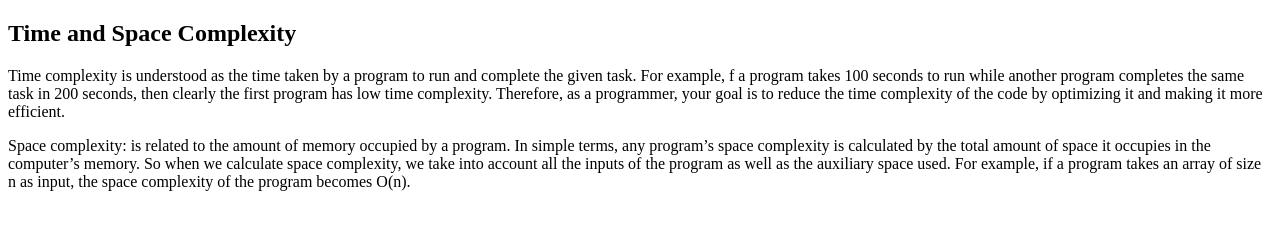
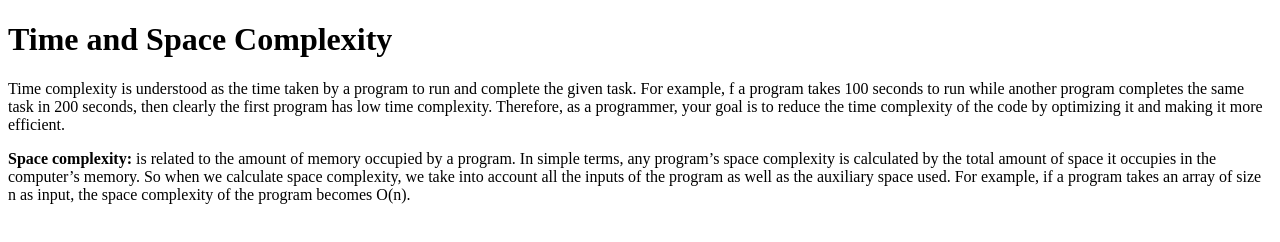
Before and after one commit to acciojob/time-and-space-complexity-Mohd1999-collb, a website: page main.html in a window 1280 px wide. Drawn offline with Linux system fonts and the light colour scheme.

Commit message:
created a submission

```diff
--- a/main.html
+++ b/main.html
@@ -8,7 +8,7 @@
 
 <body>
 	<!-- the entire body must be written by student -->
-	<h2>Time and Space Complexity</h2>
+	<h1>Time and Space Complexity</h1>
 	<p>
 		Time complexity is understood as the time taken by a
 		program to run and complete the given task. For example,
@@ -20,7 +20,7 @@
 		optimizing it and making it more efficient.
 	</p>
 	<p>
-		Space complexity: is related to the amount of memory
+		<b>Space complexity:</b> is related to the amount of memory
 		occupied by a program. In simple terms, any program’s
 		space complexity is calculated by the total amount of
 		space it occupies in the computer’s memory.
```
